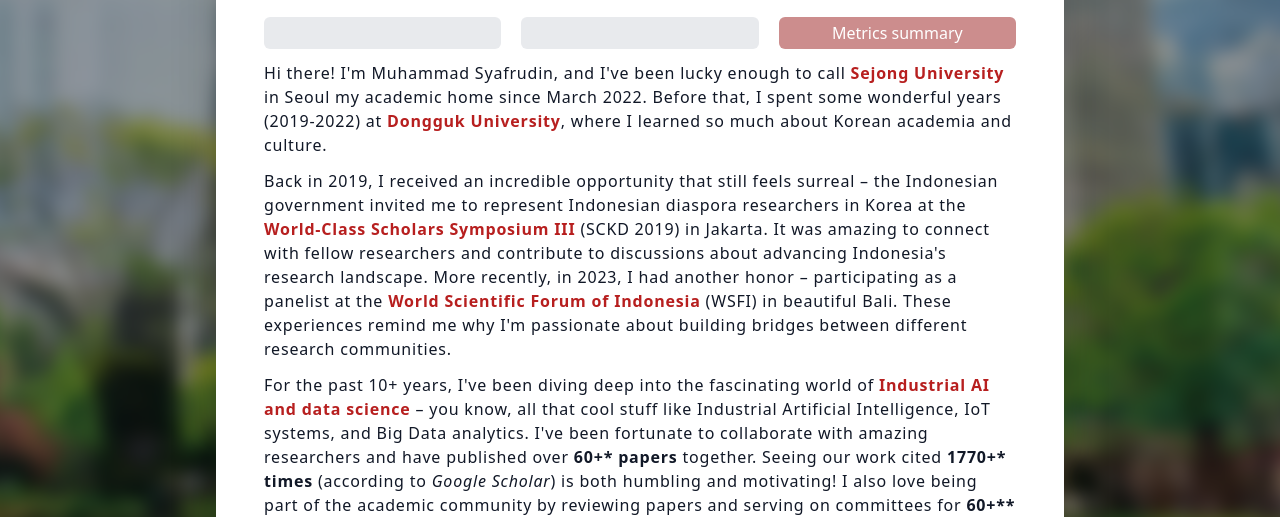
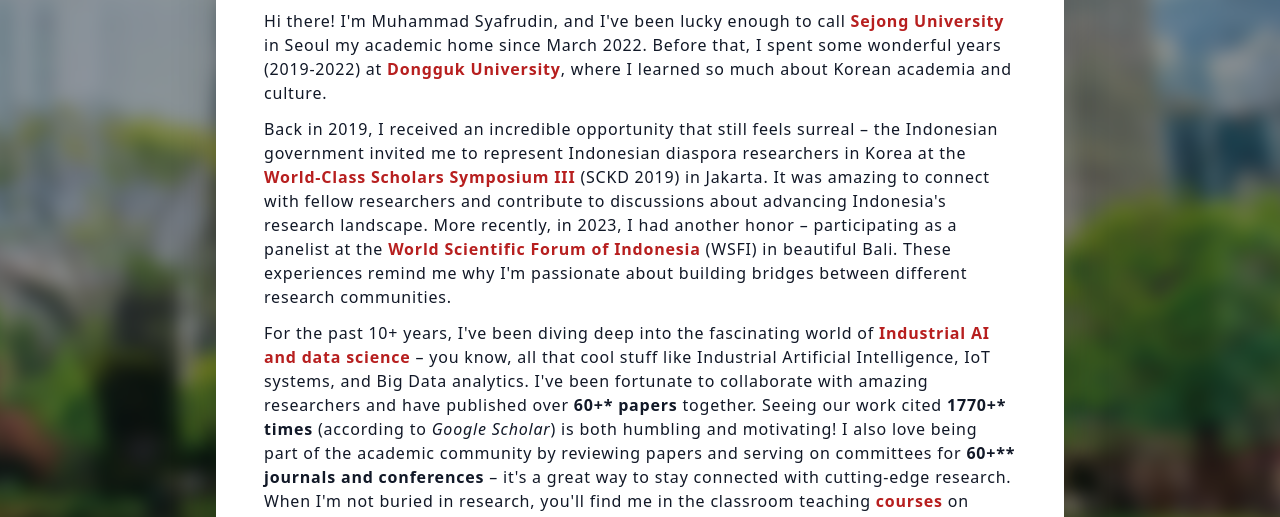
Before and after one commit to justudin/justudin.github.io, a website: page src/index.html in a window 1280 px wide. Shown: the part 273-790 px from the top of the page. Drawn offline with Linux system fonts and the light colour scheme; files that its build step writes are made by us from their sources; files whose address does not match are found by name.

Commit message:
Update index.html

```diff
--- a/src/index.html
+++ b/src/index.html
@@ -209,8 +209,9 @@
 					that we should be proud of. —
 				</p>
 
+				<!--
 				<div id="animateLoading"
-					class="text-gray-600 pt-2 flex items-stretch lg:mt-3 animate-pulse flex-row h-full space-x-5 text-xs lg:text-base ">
+					class="text-gray-700 pt-2 flex items-stretch lg:mt-3 animate-pulse flex-row h-full space-x-5 text-xs lg:text-base ">
 					<div id="workCount"
 						class="flex-1 py-4 flex text-white text-center w-48 bg-gray-300 h-6 rounded-md items-center justify-center">
 					</div>
@@ -219,6 +220,7 @@
 					</div>
 					<div id="openMetrics" class="flex-1 py-4 flex text-white text-center w-48 h-6 rounded-md items-center justify-center bg-red-800"><button id="detailReviews">Metrics summary</button></div>
 				</div>
+				-->
 
 
 				<div class="text-left text-base">
```
